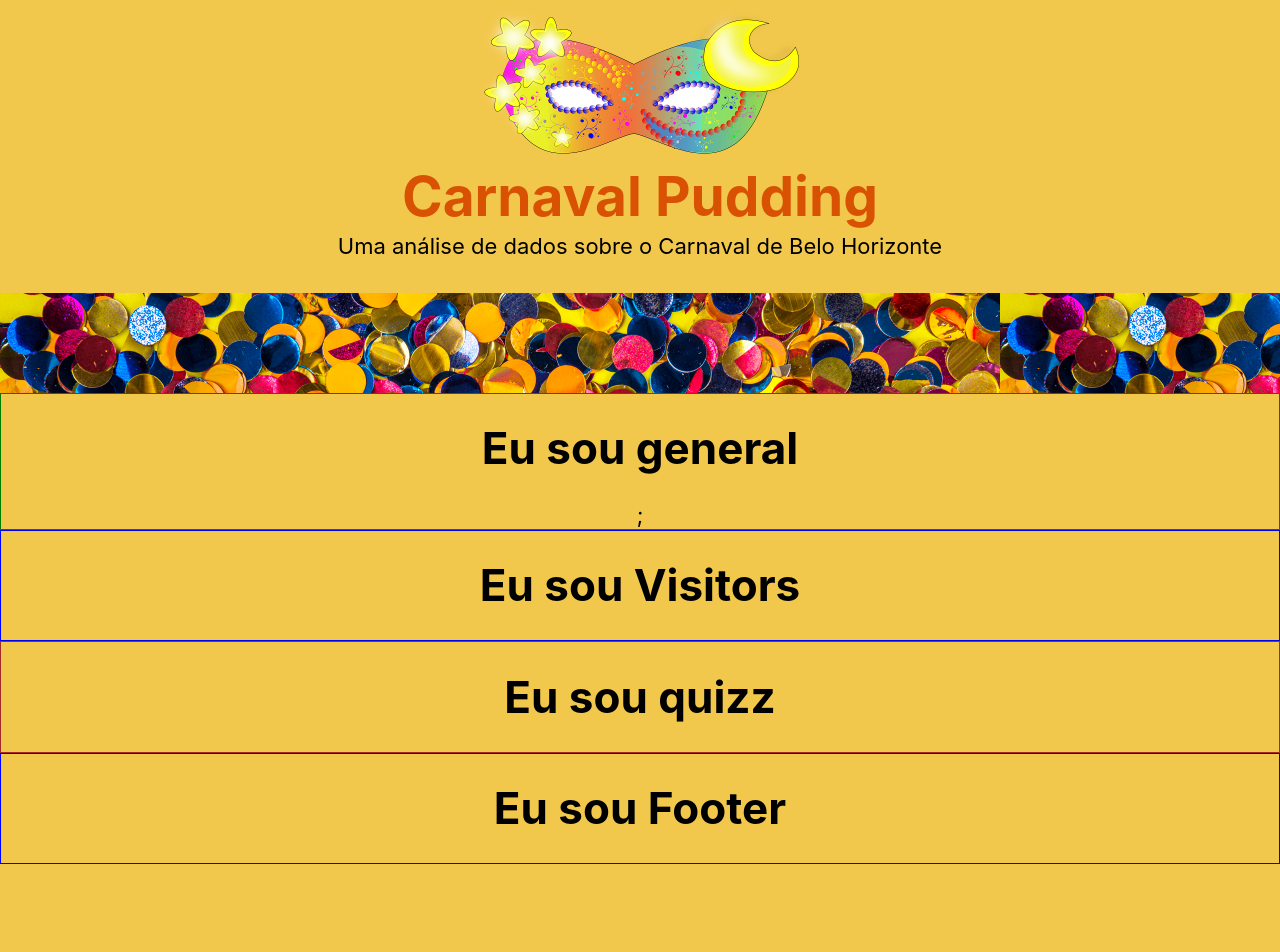
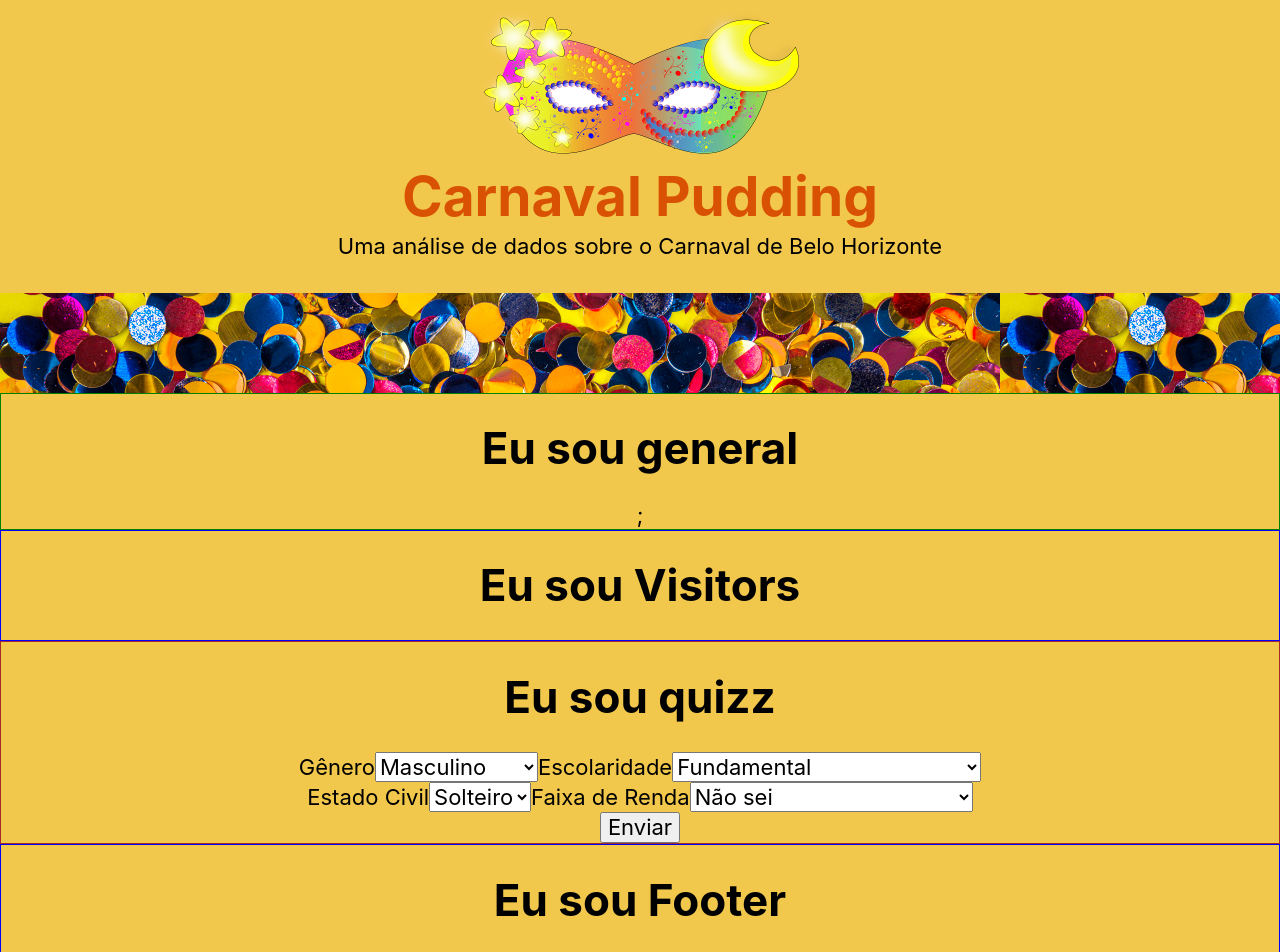
Before and after one commit to joaofq/carnaval-pudding-frontend, a React (Create React App) app: page / in a window 1280 px wide. Shown: the top 952 px of the page. Before the commit the page ends 864 px from the top, so only its background shows below. Built offline with nearby package versions, Linux system fonts and the light colour scheme; no server answers.

Commit message:
adição da classe api e o formulário do quizz

```diff
--- a/src/App.js
+++ b/src/App.js
@@ -4,6 +4,7 @@ import General from './components/General/General';
 import Header from './components/Header/Header';
 import Quizz from './components/Quizz/Quizz';
 import Visitors from './components/Visitors/Visitors';
+import Navbar from './components/Navbar/Navbar';
 
 function App() {
   return (
@@ -12,6 +13,7 @@ function App() {
       <General />
       <Visitors />
       <Quizz />
+      <Navbar />
       <Footer />
     </div>
   );
--- /dev/null
+++ b/src/components/Api.js
@@ -0,0 +1,36 @@
+export default class Api {
+  constructor({ link, token, key }) {
+    this._link = link;
+    this._token = token;
+    this._key = key;
+  }
+
+  _checkResponse(res) {
+    if (!res.ok)
+      return Promise.reject(`${res.status} error!`);
+    return res.json();
+  }
+
+  getInfo(data) {
+    const encodedData = encodeURIComponent(JSON.stringify(data));
+    return fetch(`${this._link}${this._token}&flow_key=${this._key}&data=${encodedData}`, {
+      headers: {
+        authorization: this._token
+      },
+    })
+      .then(res => this._checkResponse(res));
+  }
+
+  // setInfo({ Genero, Escolaridade, Estado_civil, Faixa_renda }) {
+  //   return fetch(this._link, {
+  //     method: 'POST',
+  //     headers: {
+  //       authorization: this._token,
+  //       'Content-Type': 'application/json'
+  //     },
+  //     body: JSON.stringify({ 'Genero': Genero, 'Escolaridade': Escolaridade, 'Estado_civil': Estado_civil, 'Faixa_renda': Faixa_renda })
+  //   })
+  //     .then(res => this._checkResponse(res))
+  // }
+
+}
--- /dev/null
+++ b/src/components/Navbar/Navbar.jsx
@@ -0,0 +1,10 @@
+import './navbar.css';
+
+function Navbar() {
+  return (
+    <>
+    </>
+  );
+}
+
+export default Navbar;
--- a/src/components/Quizz/Quizz.js
+++ b/src/components/Quizz/Quizz.js
@@ -1,9 +1,59 @@
 import './quizz.css';
 
 function Quizz() {
+  // const [genero, setGenero] = useState('');
+  // const [escolaridade, setEscolaridade] = useState('');
+  // const [estadoCivil, setEstadoCivil] = useState('');
+  // const [renda, setRenda] = useState('');
+  // const resposta = {
+  //   genero,
+  //   escolaridade,
+  //   estadoCivil,
+  //   renda
+  // };
+  // console.log(resposta);
+  // const handleSubmit = (event) => {
+  //   event.preventDefault();
+  // Foi mal ae meu nobre que está trabalhando nisso, pedi para o chata gpt converter meus forms elements, mas ele entregou isso que não funciona :I
   return (
-    <div className="quizz">
+    <div className='quizz'>
       <h1>Eu sou quizz</h1>
+      <htmlForm className='form'>
+        <div>
+          <label htmlhtmlFor='genero' >Gênero</label>
+          <select id='genero' name='genero'>
+            <option value='Masculino'>Masculino</option>
+            <option value='Feminino'>Feminino</option>
+            <option value='Homossexual'>Homossexual</option>
+            <option value='Outro'>Outro</option>
+          </select>
+          <label htmlhtmlFor='escolaridade'>Escolaridade</label>
+          <select id='escolaridade' name='escolaridade'>
+            <option value='fundamental'>Fundamental</option>
+            <option value='medio'>Ensino Médio</option>
+            <option value='superior incompleto'>Ensino Superior Incompleto</option>
+            <option value='superior completo'>Ensino Superior Completo</option>
+            <option value='outro'>Outro</option>
+          </select>
+        </div>
+        <div>
+          <label htmlhtmlFor='estado civil'>Estado Civil</label>
+          <select id='estadoCivil' name='estadoCivil'>
+            <option value='soleitro'>Solteiro</option>
+            <option value='casado'>Casado</option>
+          </select>
+          <label htmlhtmlFor='renda'>Faixa de Renda</label>
+          <select id='renda' name='renda'>
+            <option value='Nao sabe'>Não sei</option>
+            <option value='Prefiro nao inhtmlFormar'>Prefiro Não inhtmlFormar</option>
+            <option value='1'>até 1 salário</option>
+            <option value='2'>até 2 salários</option>
+            <option value='3'>até 3 salários</option>
+            <option value='outro'>outro</option>
+          </select>
+        </div>
+        <button type='submit'>Enviar</button>
+      </htmlForm>
     </div>
   );
 }
--- a/src/index.js
+++ b/src/index.js
@@ -3,6 +3,7 @@ import ReactDOM from 'react-dom/client';
 import './index.css';
 import App from './App';
 import reportWebVitals from './reportWebVitals';
+import Api from './components/Api';
 
 const root = ReactDOM.createRoot(document.getElementById('root'));
 root.render(
@@ -15,3 +16,6 @@ root.render(
 // to log results (for example: reportWebVitals(console.log))
 // or send to an analytics endpoint. Learn more: https://bit.ly/CRA-vitals
 reportWebVitals();
+
+const api = new Api({ link: 'https://api.akkio.com/api?api_key=', token: '0e6fa5bc-96dc-4e77-9639-f8cec96ce8ed', key: 'hyx6eVpX3w5hbcOuyruc/1' });
+api.getInfo([{ "Genero": "Masculino", "Esclaridade": "Ensino superior completo", "Estado_civil": "Solteiro (a)", "Faixa_renda": "Nao sabe" }]);
```
Also changed, not shown: src/components/Navbar/navbar.css (added).
